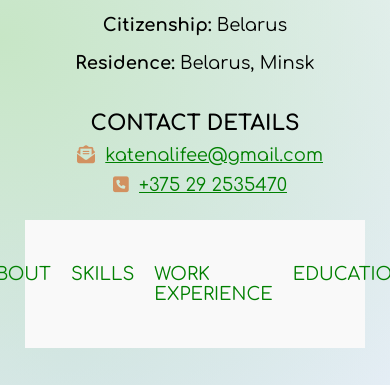
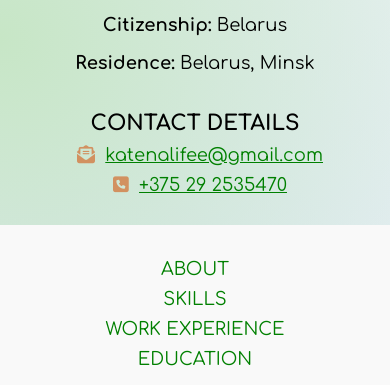
Before and after one commit to Ekaterinaby/rsschool-cv, a plain HTML site: page index.html in a window 390 px wide. Shown: the part 441-826 px from the top of the page. Drawn offline with Linux system fonts and the light colour scheme.

Commit message:
feat: update css

```diff
--- a/style.css
+++ b/style.css
@@ -266,3 +266,21 @@ footer object {
         font-size: 18px;
     }
 }
+
+@media all and (max-width: 590px) {
+    nav {
+        margin: 30px 0 0 0;
+        background: #f9f9f9;
+        padding: 16px;
+    }
+    nav ul {
+        padding: 0
+    }
+    nav .menuItems li {
+        margin: 10px 0;
+    }
+    nav .menuItems {
+        display: block;
+        text-align: center;
+    }
+}
```
